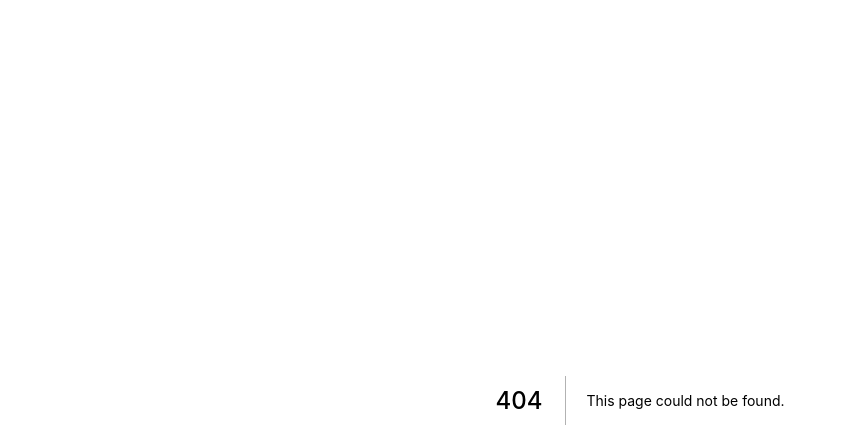
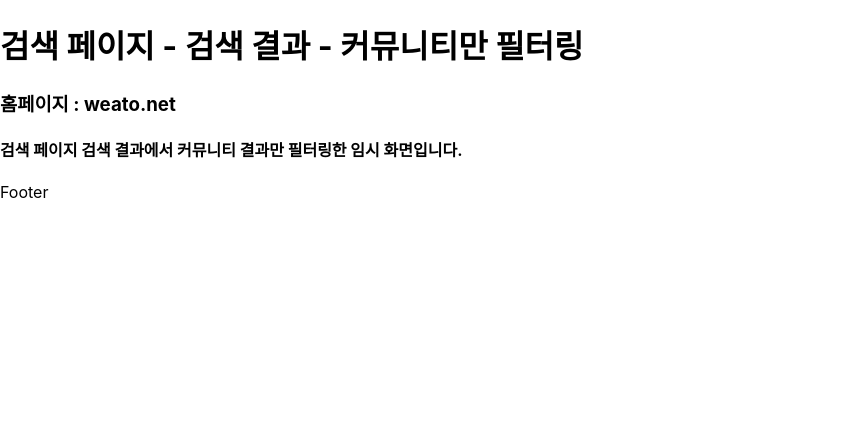
Before and after one commit to ceos15th-AllG/weato-client, a Next.js app: page /search/result/community in a window 1280 px wide. Before the commit this address had no page. Shown: the top 448 px of the page, without its empty margins (0-847 px from the left). Built offline with nearby package versions, Linux system fonts and the light colour scheme.

Commit message:
:sparkles: feat: 검색 페이지 라우팅 기능 추가
pages/search 빈 페이지로 라우팅 기능만 추가

```diff
--- /dev/null
+++ b/pages/search/result/community.js
@@ -0,0 +1,17 @@
+export default function Community() {
+  return (
+    <div>
+      <main>
+        <h1>검색 페이지 - 검색 결과 - 커뮤니티만 필터링</h1>
+        <h3>
+          홈페이지 : <a href="/">weato.net</a>
+        </h3>
+        <h4>
+          검색 페이지 검색 결과에서 커뮤니티 결과만 필터링한 임시 화면입니다.
+        </h4>
+      </main>
+
+      <footer>Footer</footer>
+    </div>
+  );
+}
```
Also changed, not shown: pages/search/index.js (added, +15 -0 lines), pages/search/result/index.js (added, +15 -0 lines), pages/search/result/newsletter.js (added, +17 -0 lines).
